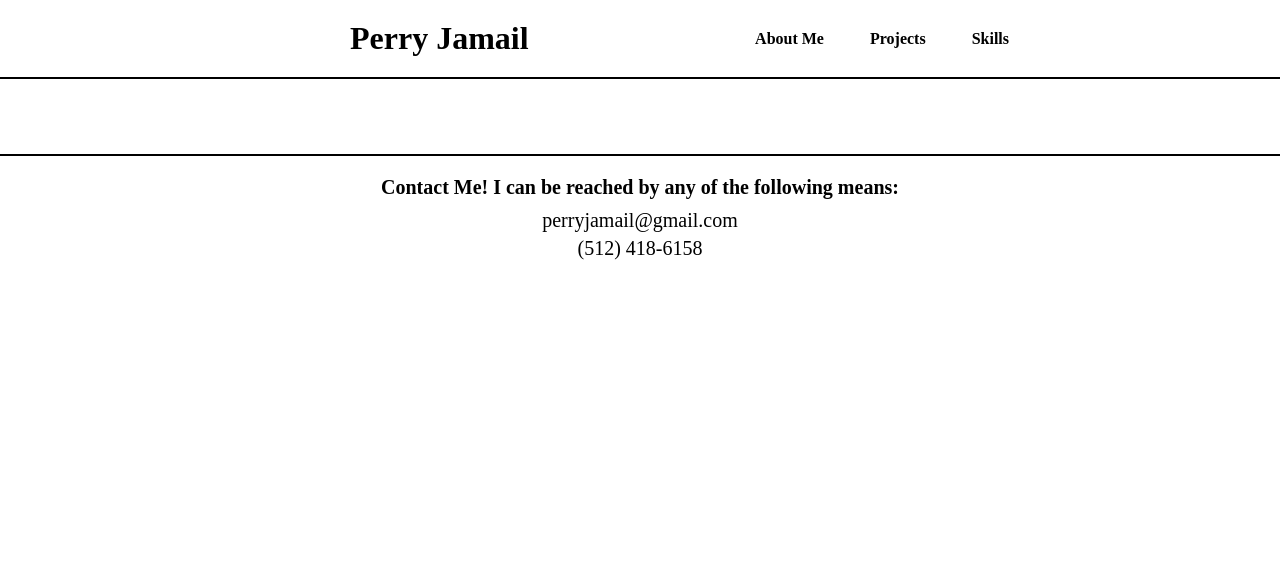
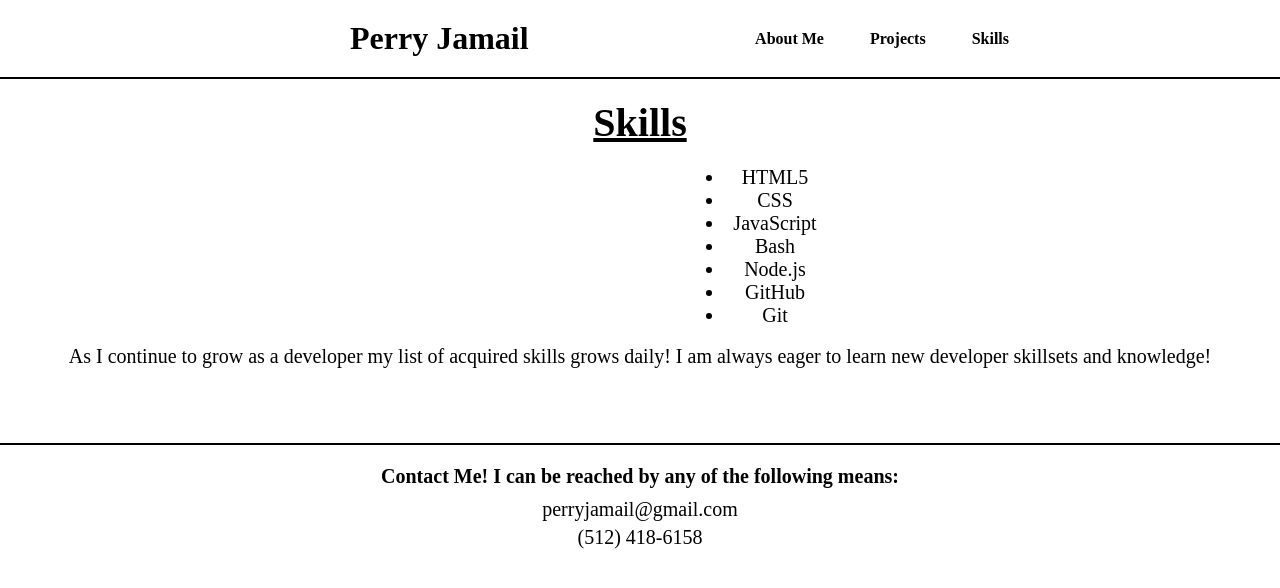
Before and after one commit to perry-jamail/Portfolio-Website, a plain HTML site: page portfolioWebsiteSkills.html in a window 1280 px wide. Drawn offline with Linux system fonts and the light colour scheme.

Commit message:
Adds skills page with styling

```diff
--- a/portfolioWebsite.css
+++ b/portfolioWebsite.css
@@ -184,3 +184,22 @@ footer li {
     font-size: 20px;
     background-color: red;
 }
+
+/* Skills */
+.skillsMain h2 {
+    font-size: 40px;
+    margin-bottom: 20px;
+    margin-top: 20px;
+    text-decoration: underline;
+}
+
+.skillsList {
+    font-size: 20px;
+    list-style-type: disc;
+    margin-left: 725px;
+    width: 100px;
+}
+
+.skillsMain p {
+    font-size: 20px;
+}
--- a/portfolioWebsiteSkills.html
+++ b/portfolioWebsiteSkills.html
@@ -15,8 +15,22 @@
             </ul>
         </header>
 
-        <main>
-
+        <main class="skillsMain">
+            <h2>Skills</h2>
+            <ul class="skillsList">
+                <li>HTML5</li>
+                <li>CSS</li>
+                <li>JavaScript</li>
+                <li>Bash</li>
+                <li>Node.js</li>
+                <li>GitHub</li>
+                <li>Git</li>
+            </ul>
+            <br>
+            <p>
+                As I continue to grow as a developer my list of acquired skills grows daily! I am always
+                eager to learn new developer skillsets and knowledge!
+            </p>
         </main>
 
         <footer>
```
